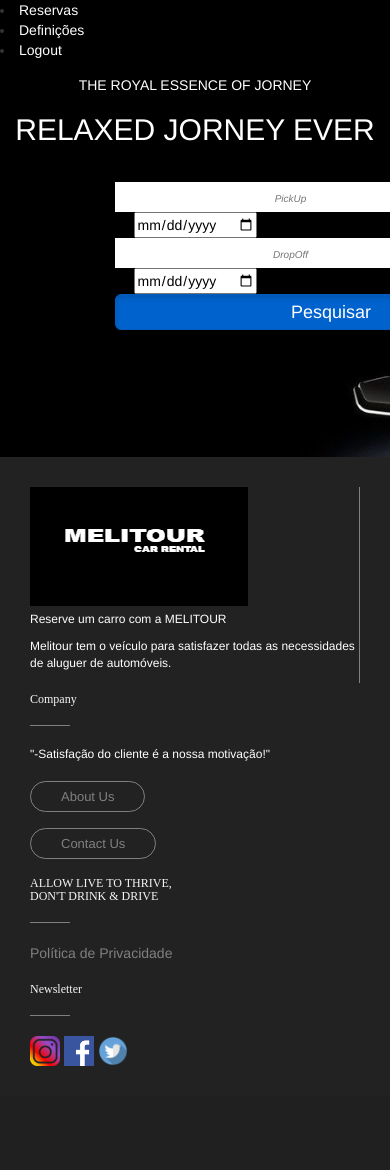
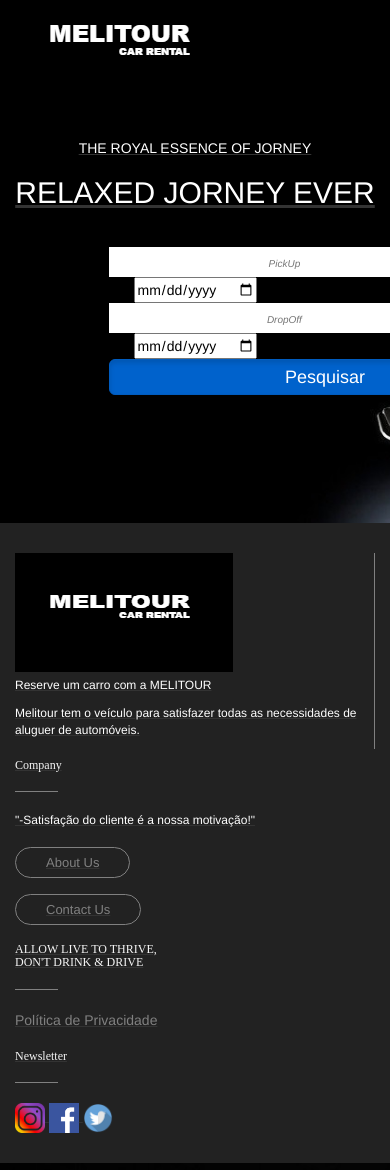
Before and after one commit to 3dylson/PHP-RentalCar-Website, a PHP site: page /index.php?page=Home in a window 390 px wide; the page is wider, and only the part inside the window is pictured. Before the commit the page ends 1066 px from the top of that part, so only its background shows below. Run offline with PHP 8.4, Linux system fonts and the light colour scheme; the visitor is signed in with stand-in values (Sample User, id 1); data that the repository does not hold is empty.

Commit message:
Paths definidos! implementação de NavBar no main controller!

```diff
--- a/Controllers/MainControllers.php
+++ b/Controllers/MainControllers.php
@@ -12,10 +12,55 @@ class MainControllers
     public static function getNavAdmin(){
         $aux=[
 
-            'admin'=>'<li><a href="../index.php?page=Área_Admin">Admin&nbsp;&nbsp;&nbsp;</a></li>',
-            'reserva'=>'<li><a href="../index.php?page=Reservas">Reservas&nbsp;&nbsp;&nbsp;</a></li>',
-            'definições'=>'<li><a href="../index.php?page=DefinicoesConta">Definições&nbsp;&nbsp;&nbsp;</a></li>',
-            'Logout'=> '<li><a href="../PL/Home.php">Logout&nbsp;&nbsp;&nbsp;</a></li>',
+            'NavAdmin'=>'<div class="container">
+    <div class="row">
+        <div class="col-sm-6">
+            <a href="./index.php?page=Home" name="Logo">
+                <img id="logosize" src="./Imagens/Logo.png" height="115" width="218"/></a>
+        </div>
+        <div class="col-sm-6">
+            <div class="collapse navbar-collapse" id="myNavbar">
+                <u class="nav navbar-nav navbar-right"/>
+                    <br>
+                    <button class="open-button" onclick="openForm()"><span class="glyphicon glyphicon-log-in"></span>' . $userinfo['Nome'] . ' </button>
+                    <div class="form-popup" id="myForm">
+                        <form method="post" class="form-container">
+                            <h1>Welcome!</h1>
+                            <div class="container">
+                                    <div class="row">
+                                        <div class="col-sm-1">
+                                            <a id="b2" class="btn btn-primary"
+                                               href="./index.php?page=Reservas" role="button">Ver Reserva</a>
+                                            <br>
+                                            <a id="b3" class="btn btn-primary"
+                                               href="./index.php?page=DefinicoesConta" role="button">Definições</a>
+                                            <br>
+                                            <a id="b3" class="btn btn-primary"
+                                               href="./index.php?page=Área_Admin" role="button">Admin</a>
+                                            <br>
+                                            <button id="b4" type="button" class="btn cancel" onclick="closeForm()">Close</button>
+                                        </div>
+                                    </div>
+                                </div>
+                            </form>
+                        <script>
+                            function openForm() {
+                                document.getElementById("myForm").style.display = "block";
+                            }
+
+                            function closeForm() {
+                                document.getElementById("myForm").style.display = "none";
+                            }
+                        </script>
+                    </div>
+                    <a href="">
+                       <button name="Logout" type="submit" class="open-button"><span class="glyphicon glyphicon-log-out"></span> Logout</button></a>
+                </ul>
+            </div>
+        </div>
+
+    </div>
+</div>',
 
         ];
         return $aux;
@@ -25,8 +70,8 @@ class MainControllers
             'Nav'=>'<div class="container">
     <div class="row">
         <div class="col-sm-6">
-            <a href="../index.php?page=Home" name="logo">
-                <img id="logosize" src="../Imagens/Logo.png" height="115" width="218"/></a>
+            <a href="./index.php?page=Home" name="Logo">
+                <img id="logosize" src="./Imagens/Logo.png" height="115" width="218"/></a>
         </div>
         <div class="col-sm-6">
             <div class="collapse navbar-collapse" id="myNavbar">
@@ -57,7 +102,7 @@ class MainControllers
                             }
                         </script>
                     </div>
-                    <a href="../index.php?page=SignUp">
+                    <a href="./index.php?page=SignUp">
                         <button class="open-button"><span class="glyphicon glyphicon-user"></span> Sign Up</button></a>
                 </ul>
             </div>
@@ -73,9 +118,53 @@ class MainControllers
     public static function getNavUser(){
         $aux=[
 
-            'reserva'=>'<li><a href="../index.php?page=Reservas">Reservas&nbsp;&nbsp;&nbsp;</a></li>',
-            'definições'=>'<li><a href="../index.php?page=Definições_da_Conta">Definições&nbsp;&nbsp;&nbsp;</a></li>',
-            'Logout'=> '<li><a href="">Logout&nbsp;&nbsp;&nbsp;</a></li>',
+            'NavUser'=>'<div class="container">
+    <div class="row">
+        <div class="col-sm-6">
+            <a href="./index.php?page=Home" name="Logo">
+                <img id="logosize" src="./Imagens/Logo.png" height="115" width="218"/></a>
+        </div>
+        <div class="col-sm-6">
+            <div class="collapse navbar-collapse" id="myNavbar">
+                <u class="nav navbar-nav navbar-right"/>
+                    <br>
+                    <button class="open-button" onclick="openForm()"><span class="glyphicon glyphicon-log-in"></span>' . $userinfo['Nome'] . ' </button>
+                    <div class="form-popup" id="myForm">
+                        <form method="post" class="form-container">
+                            <h1>Welcome!</h1>
+                            <div class="container">
+                                    <div class="row">
+                                        <div class="col-sm-1">
+                                            <a id="b2" class="btn btn-primary"
+                                               href="./index.php?page=Reservas" role="button">Ver Reserva</a>
+                                            <br>
+                                            <a id="b3" class="btn btn-primary"
+                                               href="./index.php?page=DefinicoesConta" role="button">Definições</a>
+                                            <br>
+
+                                            <button id="b4" type="button" class="btn cancel" onclick="closeForm()">Close</button>
+                                        </div>
+                                    </div>
+                                </div>
+                            </form>
+                        <script>
+                            function openForm() {
+                                document.getElementById("myForm").style.display = "block";
+                            }
+
+                            function closeForm() {
+                                document.getElementById("myForm").style.display = "none";
+                            }
+                        </script>
+                    </div>
+                    <a href="">
+                       <button name="Logout" type="submit" class="open-button"><span class="glyphicon glyphicon-log-out"></span> Logout</button></a>
+                </ul>
+            </div>
+        </div>
+
+    </div>
+</div>',
         ];
         return $aux;
     }
--- a/index.php
+++ b/index.php
@@ -13,12 +13,6 @@ $msg= MainControllers::process();
 if(isset($_SESSION['idCliente'])) $userinfo= MainControllers::getInformUser();
 
 
-//
-//
-//require_once 'DAL/DBconnection.php';
-//require_once 'Controllers/MainControllers.php';
-
-//MainControllers::process();
 ?>
 <!doctype html>
 <html lang="en">
@@ -43,73 +37,7 @@ if(isset($_SESSION['idCliente'])) $userinfo= MainControllers::getInformUser();
 
 
 </head>
-
-<!--<div class="container">
-    <div class="row">
-        <div class="col-sm-6">
-            <a href="./index.php?page=Home" name="logo">
-                <img id="logosize" src="./Imagens/Logo.png" height="115" width="218"/></a>
-        </div>
-        <div class="col-sm-6">
-            <div class="collapse navbar-collapse" id="myNavbar">
-                <u class="nav navbar-nav navbar-right"/>
-                    <br>-->
-                    <!--<button class="open-button" onclick="openForm()"><span class="glyphicon glyphicon-user"></span>' . $userinfo['Nome'] . '</button>
-                        <div class="form-popup" id="myForm">
-                            <form method="post" class="form-container">
-                                <h1>Welcome!</h1>
-                                <div class="container">
-                                    <div class="row">
-                                        <div class="col-sm-1">
-                                            <a id="b2" class="btn btn-primary" name="reserva"
-                                               href="./index.php?page=User/Reservas" role="button">Ver Reserva</a>
-                                            <br>
-                                            <a id="b3" class="btn btn-primary" name="definições"
-                                               href="./index.php?page=User/DefinicoesConta" role="button">Definições</a>
-                                            <br>
-
-                                            <a id="b3" class="btn btn-primary" name="admin"
-                                               href="./index.php?page=Admin/Área_Admin" role="button">Admin</a>
-                                            <br>
-                                            <br>
-                                        <input id="log2" type="email" placeholder="Enter Email" name="userEmail" required>
-
-
-                                        <input id="log" type="password" placeholder="Enter Password" name="signUp-Password" required>
-                                            <br>
-                            <button type="submit" class="btn" name="Login" >Login</button>
-                            <button id="b4" type="button" class="btn cancel" onclick="closeForm()">Close</button>
-                                        </div>
-                                    </div>
-                                </div>
-
-                            </form>
-                            <script>
-                                function openForm() {
-                                    document.getElementById("myForm").style.display = "block";
-                                }
-
-                                function closeForm() {
-                                    document.getElementById("myForm").style.display = "none";
-                                }
-                            </script>
-                        </div>
-                        <form method="post"></form>
-                        <a href="./index.php?=SignUp">
-                        <button class="open-button" name="SignUp"><span class="glyphicon glyphicon-user"></span> Sign Up</button></a>
-                        <a href="">
-                        <button class="open-button" name="Logout" ><span class="glyphicon glyphicon-log-out"></span> Logout</button></a>
-                            </form>
-
-            </div>
-        </div>
-
-                </u>
-            </div>
-        </div>
-    </div>
-</div>-->
-
+<!-----NAV BAR-------->
 <?php
 
 if(!isset($_SESSION['idCliente']) || $_SESSION['idCliente']==-1){
@@ -127,7 +55,7 @@ if(!isset($_SESSION['idCliente']) || $_SESSION['idCliente']==-1){
 }
 
 ?>
-
+<!-----NAV BAR-------->
 <!-----CONTEÚDO----->
 <?php
 $option = $_GET['page'];
@@ -173,7 +101,7 @@ require_once $page;
                         <div class="row ">
                             <div class="col-md-6">
                                 <ul>
-                                    <li> <a href="./index.php?page=PolíticaDePrivacidade">
+                                    <li> <a href="./index.php?page=PoliticaPrivacidade">
                                             Política de Privacidade</a> </li>
 
                                 </ul>
```
